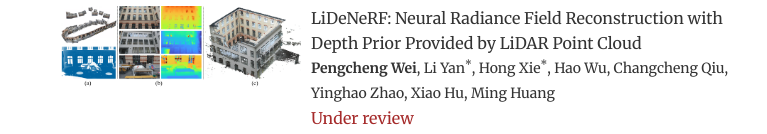
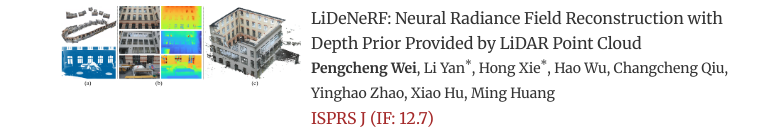
Before and after one commit to WPC-WHU/WPC-WHU.github.io, a Jekyll site: the page built from index.html, in a window 1280 px wide and 900 px high, scrolled down 424 px, cut to the strip 0-304 px from the top of the window. Shown: the part 152-286 px from the top of the strip, without its empty margins (249-1016 px from the left). Built offline with Jekyll 4.4.1, drawn with Linux system fonts in a browser that asks for light colours.

Commit message:
Update index.html

```diff
--- a/index.html
+++ b/index.html
@@ -46,7 +46,7 @@ description:
 					<br>
 				</span>
 				<span class=publoc >
-					Under review<br>
+					ISPRS J (IF: 12.7)<br><br>
 				</span>
 				<span class=publink>
 					[<a>Paper</a>]
```
